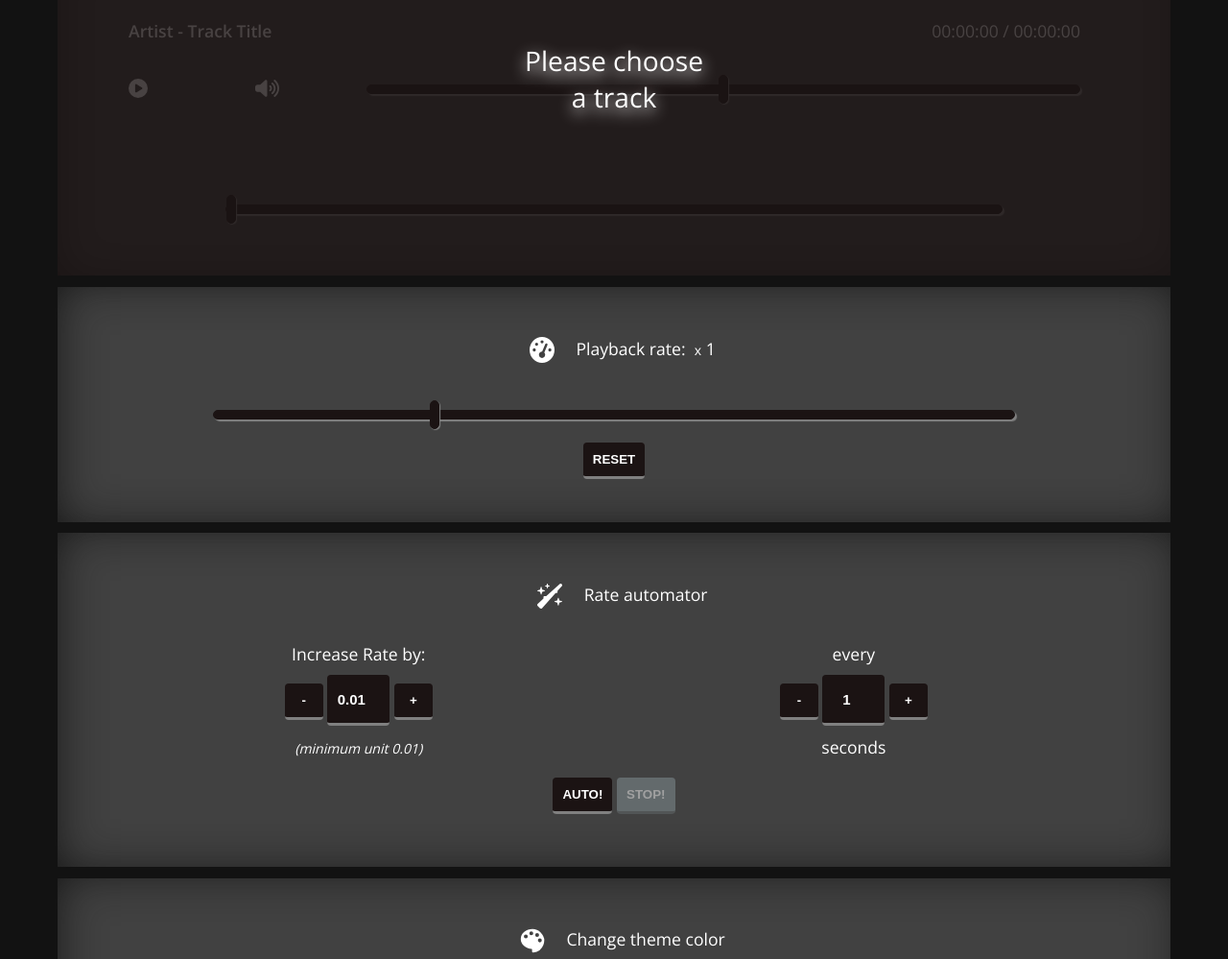
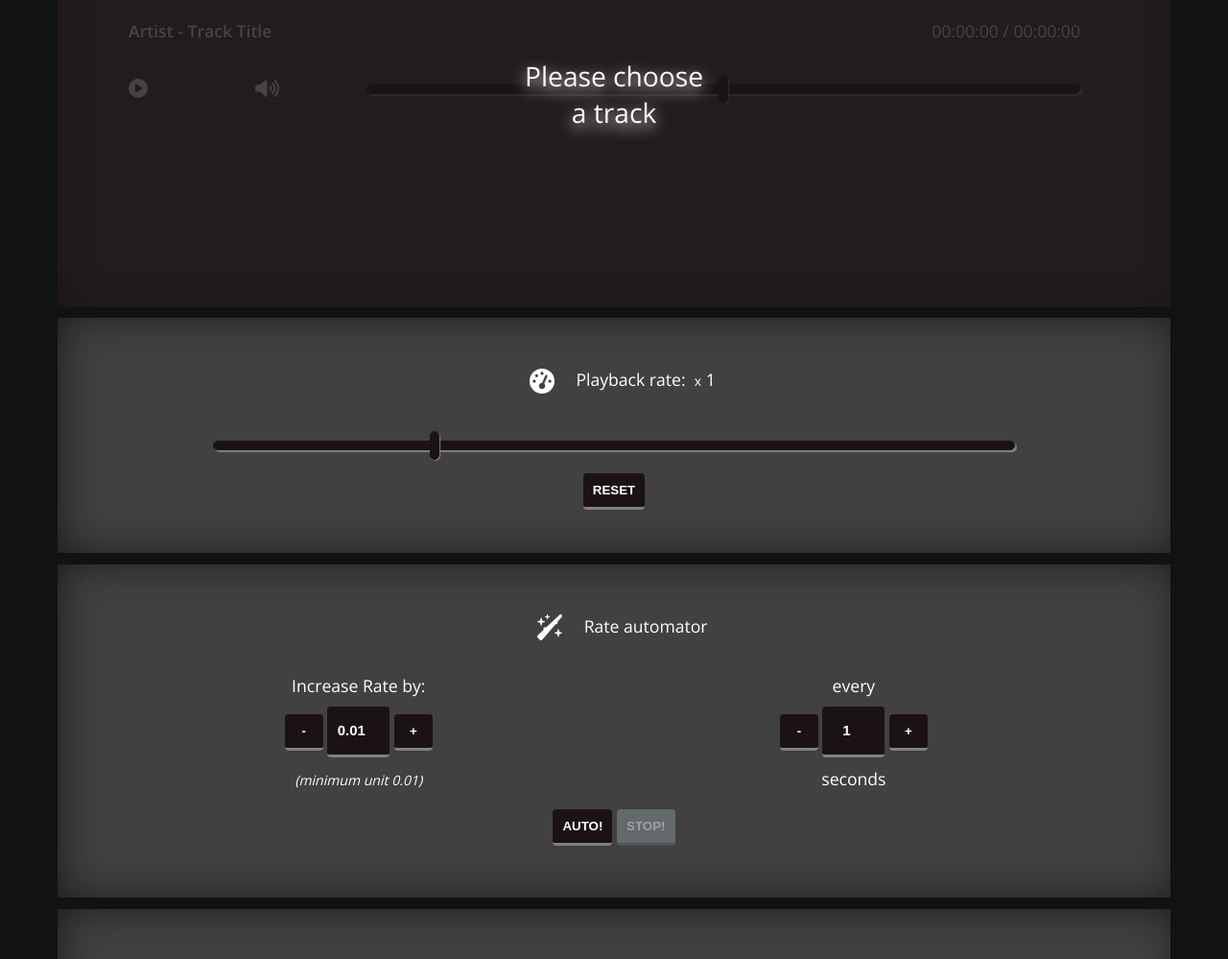
Before and after one commit to pabloFdz/lino, a plain HTML site: page index.html in a window 1280 px wide. Shown: the part 932-1931 px from the top of the page at 96% size. Drawn offline with nearby package versions, Linux system fonts and the light colour scheme.

Commit message:
Remove whole section

```diff
--- a/index.html
+++ b/index.html
@@ -235,13 +235,13 @@
 
 				<div id="waveform2" class="waveform"></div>
 
-				<div class="center" style="margin-top: -4em;">
+<!--				<div class="center" style="margin-top: -4em;">-->
 <!--					<img id="zoomout" class="zoom" src="img/zoomout.svg">-->
-					<input id="slider" data-action="zoom" type="range" min="20" max="1000" value="0" style="width: 80%">
+<!--					<input id="slider" data-action="zoom" type="range" min="20" max="1000" value="0" style="width: 80%">-->
 <!--					<img id="zoomin" class="zoom" src="img/zoomin.svg">-->
-					<br>
+<!--					<br>-->
 <!--					<span><sub><i>(Attention! Zoom under experimental development)</i></sub></span>-->
-				</div>
+<!--				</div>-->
 	        </div>
       	</div>
 	</div>
```
